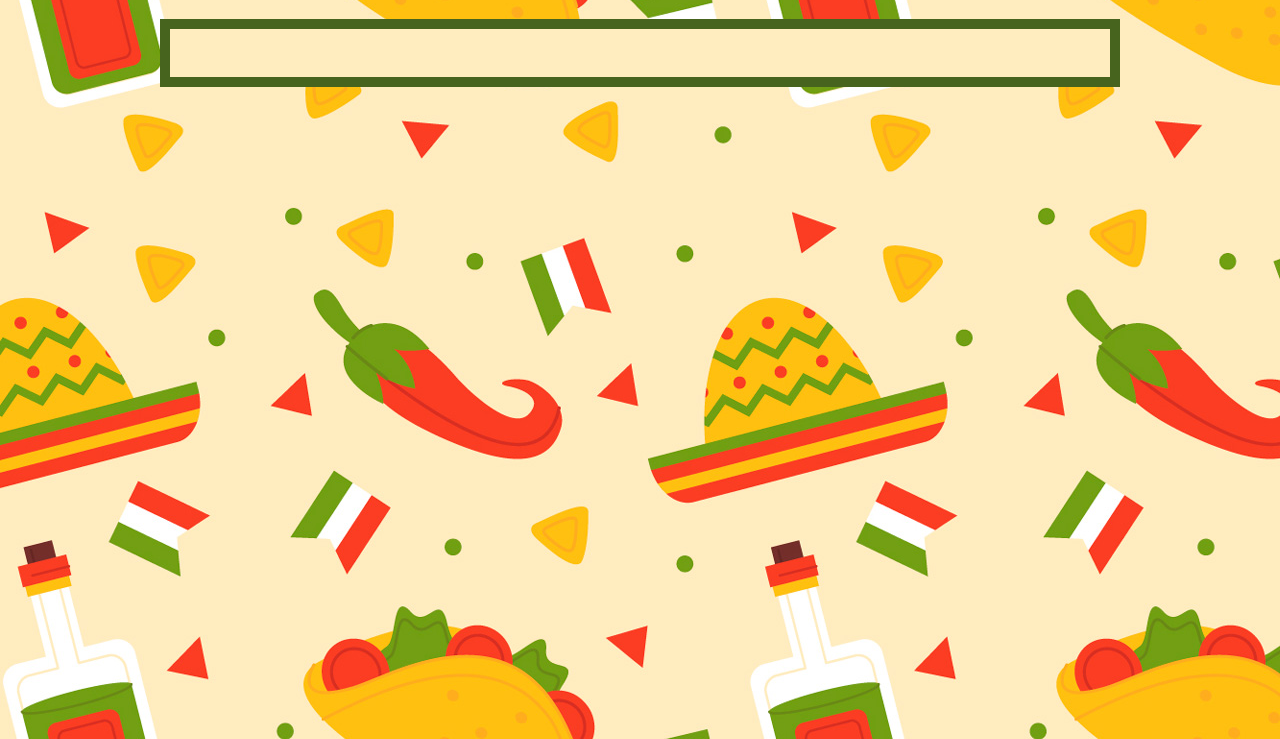
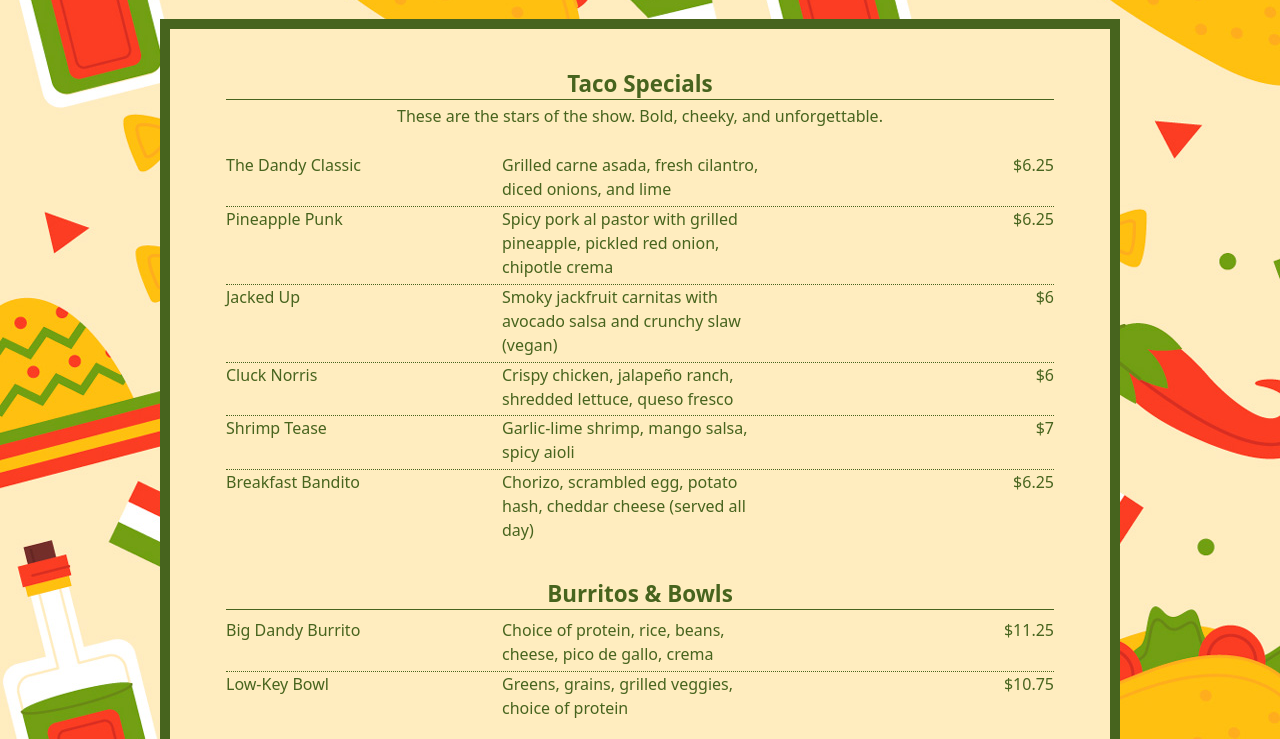
Before and after one commit to dmclink/odin-restaurant-page, a website built with webpack: page src/template.html in a window 1280 px wide. Both pictures are taken after a click on the button "Menu". Shown: the part 61-800 px from the top of the page. Built offline with nearby package versions, Linux system fonts and the light colour scheme.

Commit message:
feat: add menu page

```diff
--- a/src/css/style.css
+++ b/src/css/style.css
@@ -137,6 +137,10 @@ body {
 	color: var(--c3);
 }
 
+section {
+	padding: 1rem 2rem;
+}
+
 button {
 	&:hover {
 		filter: brightness(1.1);
@@ -161,6 +165,27 @@ p {
 	&:not(:last-child) {
 		margin-bottom: 1.3rem;
 	}
+}
+
+.content {
+	max-width: 60rem;
+	border: 10px solid var(--c3);
+	background-color: var(--c1);
+	margin: 0 auto;
+	color: #47641e;
+	padding: 1.5rem;
+}
+
+.visually-hidden {
+	position: absolute;
+	width: 1px;
+	height: 1px;
+	margin: -1px;
+	padding: 0;
+	border: 0;
+	overflow: hidden;
+	clip: rect(0, 0, 0, 0);
+	white-space: nowrap;
 }
 
 /* HEADER/NAV STYLES */
@@ -198,11 +223,40 @@ p {
 	}
 }
 
-.content {
-	max-width: 60rem;
-	border: 10px solid var(--c3);
-	background-color: var(--c1);
-	margin: 0 auto;
-	color: #47641e;
-	padding: 1.5rem;
+/* MENU STYLES */
+.menu__hdg {
+	border-bottom: 1px solid var(--c3);
+	margin-bottom: 0.2rem;
 }
+
+table {
+	margin-bottom: 2rem;
+	border-collapse: collapse;
+
+	thead {
+		visibility: hidden;
+		margin-bottom: -1rem;
+	}
+
+	tr {
+		display: grid;
+		grid-template-columns: repeat(3, 1fr);
+		width: 100%;
+		margin-block: 0.3rem;
+		&:not(:first-of-type) {
+			border-top: 1px dotted var(--c3);
+		}
+		/* display: contents; */
+	}
+
+	th:last-child,
+	td:last-child {
+		justify-self: end;
+		/* margin-right: 1rem; */
+	}
+}
+
+.menu__p {
+	font-size: 1rem;
+	text-align: center;
+}
--- a/src/js/about.js
+++ b/src/js/about.js
@@ -5,11 +5,35 @@
 export default function loadAbout(target) {
 	target.innerHTML = '';
 
-	const h1Text = 'Our Story';
+	const h2Text = 'Our Story';
 	const p1Text =
 		"Dan's Tacos began with a simple idea and a serious love for street food. Dan, our founder, taught himself to cook by experimenting with flavors and techniques that turned everyday ingredients into something unforgettable. His passion for tacos became the foundation of a restaurant that values creativity, quality, and community.";
 	const p2Text =
 		'We press our tortillas fresh each day, source ingredients locally whenever possible, and keep our recipes evolving to reflect the energy of our neighborhood. From smoky chipotle chicken to vegan jackfruit carnitas, every dish is crafted with intention and a touch of culinary curiosity.';
 	const p3Text =
 		"Dan's Tacos is more than a kitchen. It's a place where stories are shared, flavors are explored, and people come together over food that feels both familiar and exciting.";
+	const addressText =
+		'2983 Via Las Rosas\nOceanside\nCalifornia\n92054\nUnited States';
+
+	const sec = document.createElement('section');
+
+	const h2 = document.createElement('h2');
+	const p1 = document.createElement('p');
+	const p2 = document.createElement('p');
+	const p3 = document.createElement('p');
+	const address = document.createElement('address');
+
+	h2.innerText = h2Text;
+	p1.innerText = p1Text;
+	p2.innerText = p2Text;
+	p3.innerText = p3Text;
+	address.innerText = addressText;
+
+	sec.appendChild(h2);
+	sec.appendChild(p1);
+	sec.appendChild(p2);
+	sec.appendChild(p3);
+	sec.appendChild(address);
+
+	target.appendChild(sec);
 }
--- a/src/js/menu.js
+++ b/src/js/menu.js
@@ -1,44 +1,181 @@
+class Item {
+	constructor(name, description, price) {
+		this.name = name;
+		this.description = description;
+		this.price = price;
+	}
+}
+
+function makeItem(name, description, price) {
+	return new Item(name, description, price);
+}
+
+const tacoSpecials = [
+	makeItem(
+		'The Dandy Classic',
+		'Grilled carne asada, fresh cilantro, diced onions, and lime',
+		6.25
+	),
+	makeItem(
+		'Pineapple Punk',
+		'Spicy pork al pastor with grilled pineapple, pickled red onion, chipotle crema',
+		6.25
+	),
+	makeItem(
+		'Jacked Up',
+		'Smoky jackfruit carnitas with avocado salsa and crunchy slaw (vegan)',
+		6
+	),
+	makeItem(
+		'Cluck Norris',
+		'Crispy chicken, jalapeño ranch, shredded lettuce, queso fresco',
+		6
+	),
+	makeItem('Shrimp Tease', 'Garlic-lime shrimp, mango salsa, spicy aioli', 7),
+	makeItem(
+		'Breakfast Bandito',
+		'Chorizo, scrambled egg, potato hash, cheddar cheese (served all day)',
+		6.25
+	),
+];
+
+const burritosAndBowls = [
+	makeItem(
+		'Big Dandy Burrito',
+		'Choice of protein, rice, beans, cheese, pico de gallo, crema',
+		11.25
+	),
+	makeItem(
+		'Low-Key Bowl',
+		'Greens, grains, grilled veggies, choice of protein',
+		10.75
+	),
+];
+
+const sides = [
+	makeItem(
+		'Street Corn (Elote)',
+		'Grilled corn with mayo, cotija, chili powder',
+		4.5
+	),
+	makeItem(
+		'Loaded Nachos',
+		'Tortilla chips, cheese, beans, jalapeños, sour cream',
+		7.5
+	),
+	makeItem('Chips & Guac', 'Fresh guacamole with house-made chips', 5.75),
+	makeItem('Refried Beans', 'Creamy, slow-cooked pinto beans', 3.75),
+	makeItem('Sweet Plantains', 'Caramelized ripe plantains', 4.75),
+];
+
+const drinks = [
+	makeItem('Horchata', 'Sweet cinnamon rice milk', 3.75),
+	makeItem('Tamarind Soda', 'Tangy and refreshing', 3.5),
+	makeItem('Mexican Coke', 'Classic glass bottle', 4),
+	makeItem('Local Craft Beer', 'Rotating selection', 7.5),
+	makeItem(
+		'Agua Fresca',
+		'Rotating flavors (e.g., hibiscus, watermelon, cucumber-lime)',
+		3.75
+	),
+];
+
+function makeTable(items) {
+	const table = document.createElement('table');
+
+	const thead = document.createElement('thead');
+	thead.classList.add('visually-hidden');
+	const headerRow = document.createElement('tr');
+
+	const h1 = document.createElement('th');
+	const h2 = document.createElement('th');
+	const h3 = document.createElement('th');
+
+	h1.innerText = 'Name';
+	h2.innerText = 'Description';
+	h3.innerText = 'Price';
+
+	headerRow.appendChild(h1);
+	headerRow.appendChild(h2);
+	headerRow.appendChild(h3);
+	thead.appendChild(headerRow);
+	table.appendChild(thead);
+
+	const tbody = document.createElement('tbody');
+
+	items.forEach((item) => {
+		const row = document.createElement('tr');
+
+		const nameCell = document.createElement('td');
+		const descCell = document.createElement('td');
+		const priceCell = document.createElement('td');
+
+		nameCell.innerText = item.name;
+		descCell.innerText = item.description;
+		priceCell.innerText = `$${item.price}`;
+
+		row.appendChild(nameCell);
+		row.appendChild(descCell);
+		row.appendChild(priceCell);
+
+		tbody.appendChild(row);
+	});
+
+	table.appendChild(tbody);
+
+	return table;
+}
+
 /** Builds HTML elements for Menu tab and attaches them to target
  *
  * @param {HTMLElement} target - element that all newly created elements will be attached
  */
 export default function loadMenu(target) {
 	target.innerHTML = '';
+
+	const h2_1Text = 'Taco Specials';
+	const p1Text =
+		'These are the stars of the show. Bold, cheeky, and unforgettable.';
+	const h2_2Text = 'Burritos & Bowls';
+	const h2_3Text = 'Sides';
+	const h2_4Text = 'Drinks';
+
+	const sec = document.createElement('section');
+	sec.classList.add('menu');
+
+	const h2_1 = document.createElement('h2');
+	const h2_2 = document.createElement('h2');
+	const h2_3 = document.createElement('h2');
+	const h2_4 = document.createElement('h2');
+	h2_1.classList.add('menu__hdg');
+	h2_2.classList.add('menu__hdg');
+	h2_3.classList.add('menu__hdg');
+	h2_4.classList.add('menu__hdg');
+
+	const p1 = document.createElement('p');
+	p1.classList.add('menu__p');
+
+	h2_1.innerText = h2_1Text;
+	h2_2.innerText = h2_2Text;
+	h2_3.innerText = h2_3Text;
+	h2_4.innerText = h2_4Text;
+
+	p1.innerText = p1Text;
+
+	const table1 = makeTable(tacoSpecials);
+	const table2 = makeTable(burritosAndBowls);
+	const table3 = makeTable(sides);
+	const table4 = makeTable(drinks);
+
+	sec.appendChild(h2_1);
+	sec.appendChild(p1);
+	sec.appendChild(table1);
+	sec.appendChild(h2_2);
+	sec.appendChild(table2);
+	sec.appendChild(h2_3);
+	sec.appendChild(table3);
+	sec.appendChild(h2_4);
+	sec.appendChild(table4);
+
+	target.appendChild(sec);
 }
-
-// ⭐ Taco Specials
-// These are the stars of the show—bold, cheeky, and unforgettable.
-
-// Name	Description
-// The Dandy Classic	Grilled carne asada, fresh cilantro, diced onions, and lime on a warm tortilla
-// Pineapple Punk	Spicy pork al pastor with grilled pineapple, pickled red onion, and chipotle crema
-// Jacked Up	Smoky jackfruit carnitas with avocado salsa and crunchy slaw (vegan delight)
-// Cluck Norris	Crispy chicken, jalapeño ranch, shredded lettuce, and queso fresco
-// Shrimp Tease	Garlic-lime shrimp, mango salsa, and spicy aioli
-// Breakfast Bandito	Chorizo, scrambled egg, potato hash, and cheddar cheese (served all day)
-// 🌯 Burritos & Bowls
-// Big Dandy Burrito: Your choice of protein, rice, beans, cheese, pico de gallo, and crema
-
-// Low-Key Bowl: A lighter option with greens, grains, and grilled veggies
-
-// 🍟 Sides
-// Street Corn (elote style)
-
-// Loaded Nachos
-
-// Chips & Guac
-
-// Refried Beans
-
-// Sweet Plantains
-
-// 🧃 Drinks
-// Horchata
-
-// Tamarind Soda
-
-// Mexican Coke
-
-// Local Craft Beer
-
-// Agua Fresca (rotating flavors)
```
